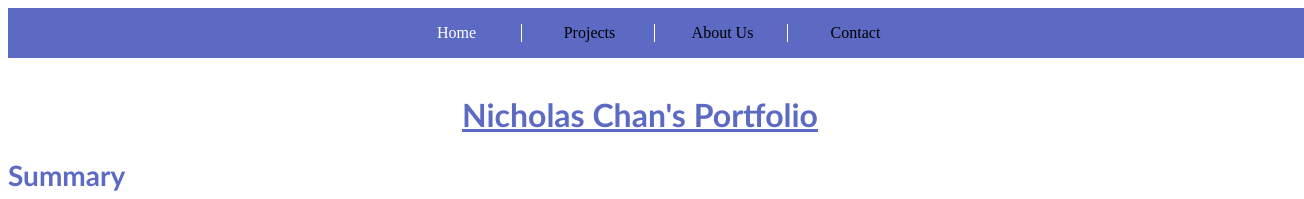
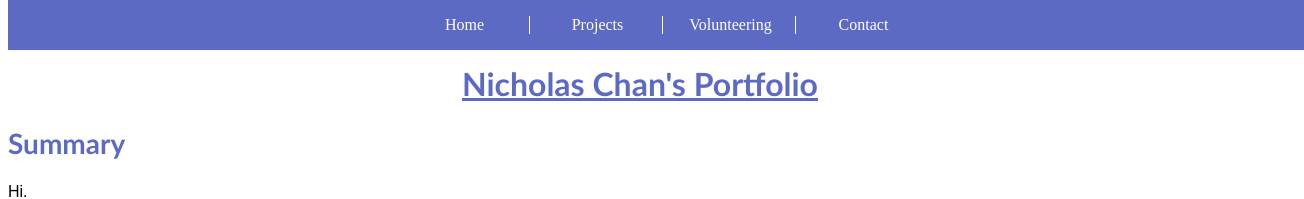
Before and after one commit to Nickmasta/nickmasta.github.io, a plain HTML site: page index.html in a window 1280 px wide. Shown: the top 199 px of the page, 1304 px wide, since content can reach past the window. Drawn offline with Linux system fonts and the light colour scheme.

Commit message:
Update index.html

```diff
--- a/index.html
+++ b/index.html
@@ -4,6 +4,7 @@
     <title>Nicholas' Portfolio</title>
     <style>
       h1 {
+        margin-top: 4rem;
         font-family: Optima, Sans-Serif;
         font-size: 32px;
         text-align: center;
@@ -53,13 +54,15 @@
     </style>
 
   </head>
+  <header style="position: fixed; top: 0rem; width: 100%;" >
+    <ul class="horizontal-list">
+    <li><a href="#Home"> Home </a></li>
+    <li><a href="#Projects">Projects</a></li>
+    <li><a href="#Volunteering">Volunteering</a></li>
+    <li><a href="#Contact">Contact</a></li>
+    </ul>
+  </header>
   <body>
-      <ul class="horizontal-list">
-        <li><a href="#Home"> Home </a></li>
-        <li>Projects</li>
-        <li>About Us</li>
-        <li>Contact</li>
-      </ul>
       <h1 class="title">Nicholas Chan's Portfolio </h1>
       <h2> Summary </h2>
       <p> Hi.</p>
```
